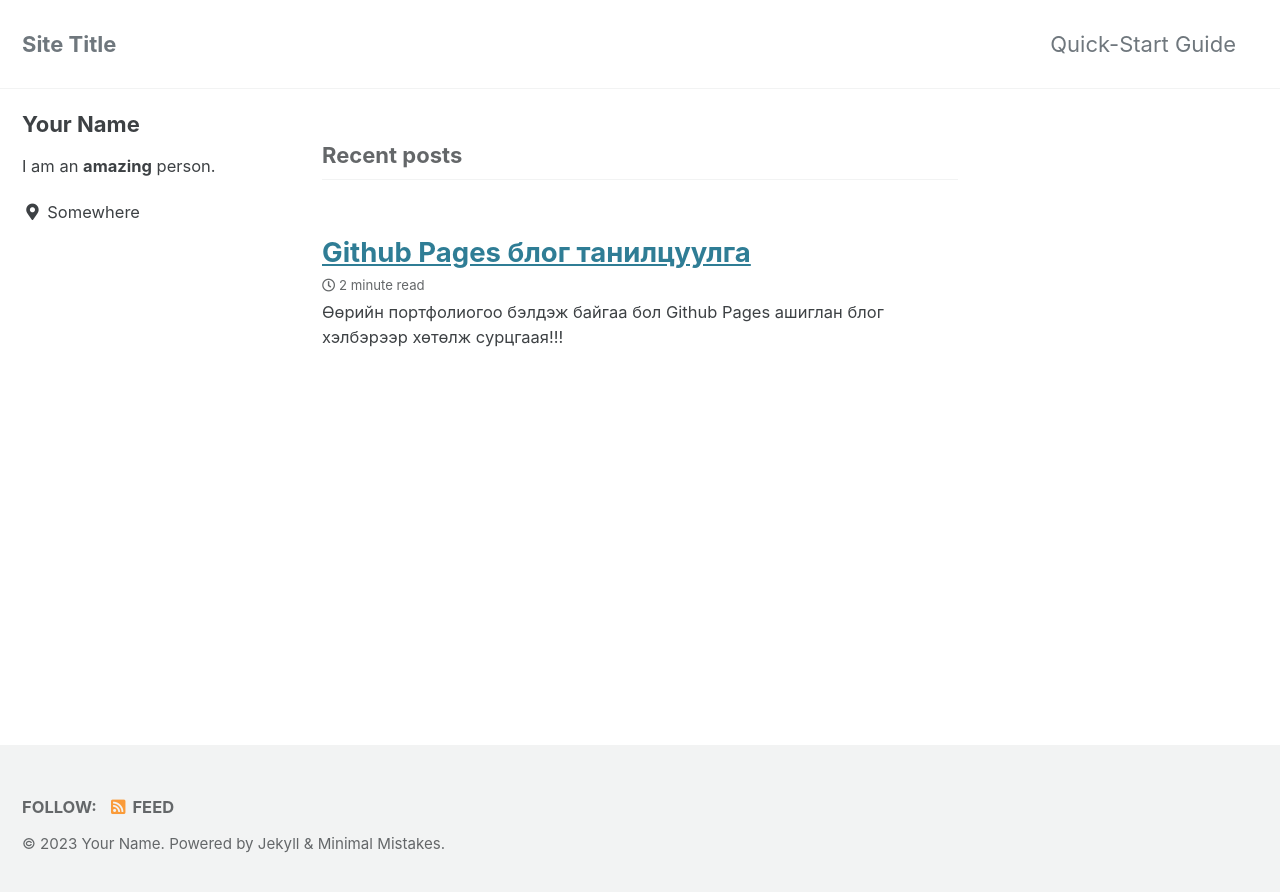
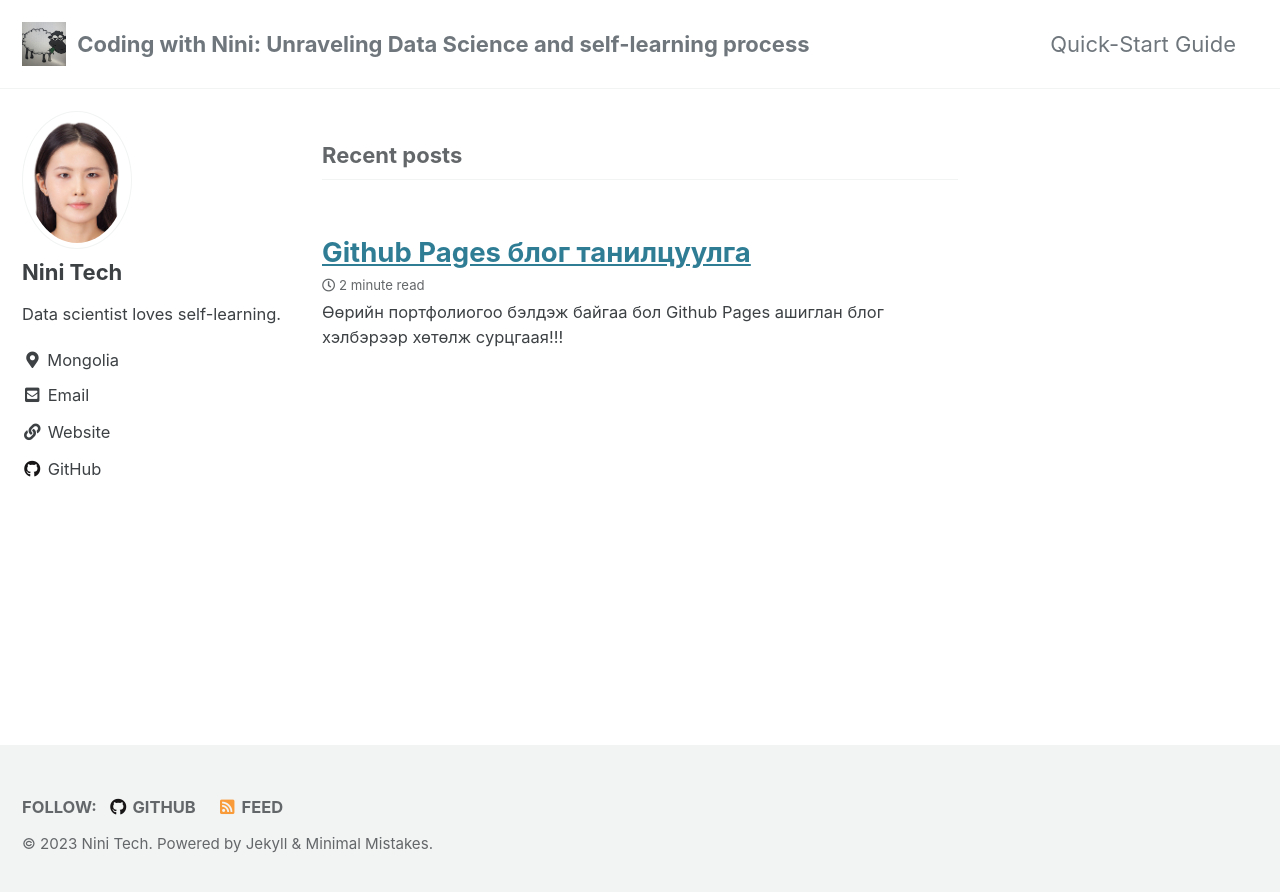
Before and after one commit to nini-dev98/nini-dev98.github.io, a Jekyll site: the page built from index.html, in a window 1280 px wide. Shown: the top 892 px of the page. Built offline with Jekyll 4.4.1, drawn with Linux system fonts in a browser that asks for light colours; cached includes are drawn as plain includes; the list of posts is cut into pages by our own code.

Commit message:
Customized minimal-mistakes themes

```diff
--- a/_config.yml
+++ b/_config.yml
@@ -16,16 +16,16 @@ minimal_mistakes_skin    : "default" # "air", "aqua", "contrast", "dark", "dirt"
 
 # Site Settings
 locale                   : "en-US"
-title                    : "Site Title"
+title                    : "Coding with Nini: Unraveling Data Science and self-learning process"
 title_separator          : "-"
 subtitle                 : # site tagline that appears below site title in masthead
-name                     : "Your Name"
-description              : "An amazing website."
-url                      : # the base hostname & protocol for your site e.g. "https://mmistakes.github.io"
+name                     : "Nini Tech"
+description              : "Welcome to Nini Tech. This blog is designed to share my experiences, challenges and practical tips as I embark on this exciting self-learning journey in the tech world. Let's learn and grow together"
+url                      : "https://nini-tech23.github.io"
 baseurl                  : # the subpath of your site, e.g. "/blog"
 repository               : # GitHub username/repo-name e.g. "mmistakes/minimal-mistakes"
-teaser                   : # path of fallback teaser image, e.g. "/assets/images/500x300.png"
-logo                     : # path of logo image to display in the masthead, e.g. "/assets/images/88x88.png"
+teaser                   : "/assets/images/teaser.jpg"
+logo                     : "/assets/images/logo.png"
 masthead_title           : # overrides the website title displayed in the masthead, use " " for no title
 # breadcrumbs            : false # true, false (default)
 words_per_minute         : 200
@@ -104,18 +104,18 @@ analytics:
 
 # Site Author
 author:
-  name             : "Your Name"
-  avatar           : # path of avatar image, e.g. "/assets/images/bio-photo.jpg"
-  bio              : "I am an **amazing** person."
-  location         : "Somewhere"
+  name             : "Nini Tech"
+  avatar           : "/assets/images/teaser.jpg"
+  bio              : "Data scientist loves self-learning."
+  location         : "Mongolia"
   email            :
   links:
     - label: "Email"
       icon: "fas fa-fw fa-envelope-square"
-      # url: "mailto:your.name@email.com"
+      url: mailto:gg.lkhagvadulam@gmail.com
     - label: "Website"
       icon: "fas fa-fw fa-link"
-      # url: "https://your-website.com"
+      url: https://nini-tech23.github.io
     - label: "Twitter"
       icon: "fab fa-fw fa-twitter-square"
       # url: "https://twitter.com/"
@@ -124,7 +124,7 @@ author:
       # url: "https://facebook.com/"
     - label: "GitHub"
       icon: "fab fa-fw fa-github"
-      # url: "https://github.com/"
+      url: https://github.com/nini-tech23
     - label: "Instagram"
       icon: "fab fa-fw fa-instagram"
       # url: "https://instagram.com/"
@@ -140,7 +140,7 @@ footer:
       # url:
     - label: "GitHub"
       icon: "fab fa-fw fa-github"
-      # url:
+      url: "https://github.com/nini-tech23"
     - label: "GitLab"
       icon: "fab fa-fw fa-gitlab"
       # url:
```
Also changed, not shown: _posts/example.md (added, +17 -0 lines), assets/images/logo.png (added), assets/images/teaser.jpg (added).
